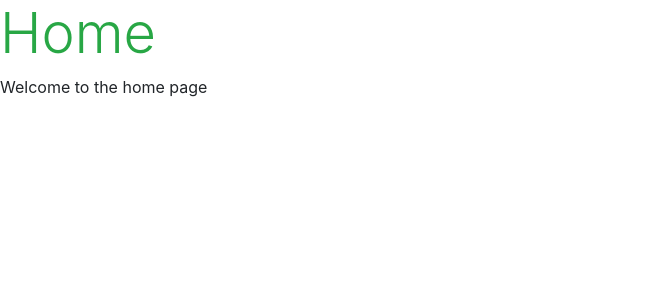
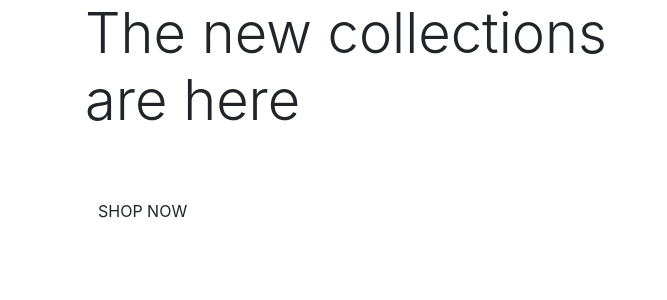
Before and after one commit to Inc21/boutique_ado, a Django app: page / in a window 1280 px wide. Shown: the top 300 px of the page, without its empty margins (0-667 px from the left). Run offline with Django 3.2, Linux system fonts and the light colour scheme.

Commit message:
Added home page content

```diff
--- a/home/templates/home/index.html
+++ b/home/templates/home/index.html
@@ -1,7 +1,29 @@
 {% extends 'base.html' %}
 {% load static %}
 
+{% block page_header %}
+    <div class="container header-container">
+        <div class="row">
+            <div class="col">
+
+            </div>
+        </div>
+    </div>
+{% endblock page_header %}
+
 {% block content %}
-    <h1 class="display-4 text-success">Home</h1>
-    <p>Welcome to the home page</p>
+  <div class="container h-100">
+    <div class="row h-100">
+        <div class="col-7 col-md-6 my-auto">
+            <h1 class="display-4 logo-font text-black">
+                The new collections are here
+            </h1>
+            <div class="my-5">
+                <h4>
+                    <a href="" class="shop-now-button btn bbtn-lg rounded-0 text-uppercase py-3">Shop Now</a>
+                </h4>
+            </div>
+        </div>
+    </div>
+  </div>
 {% endblock content %}
```
